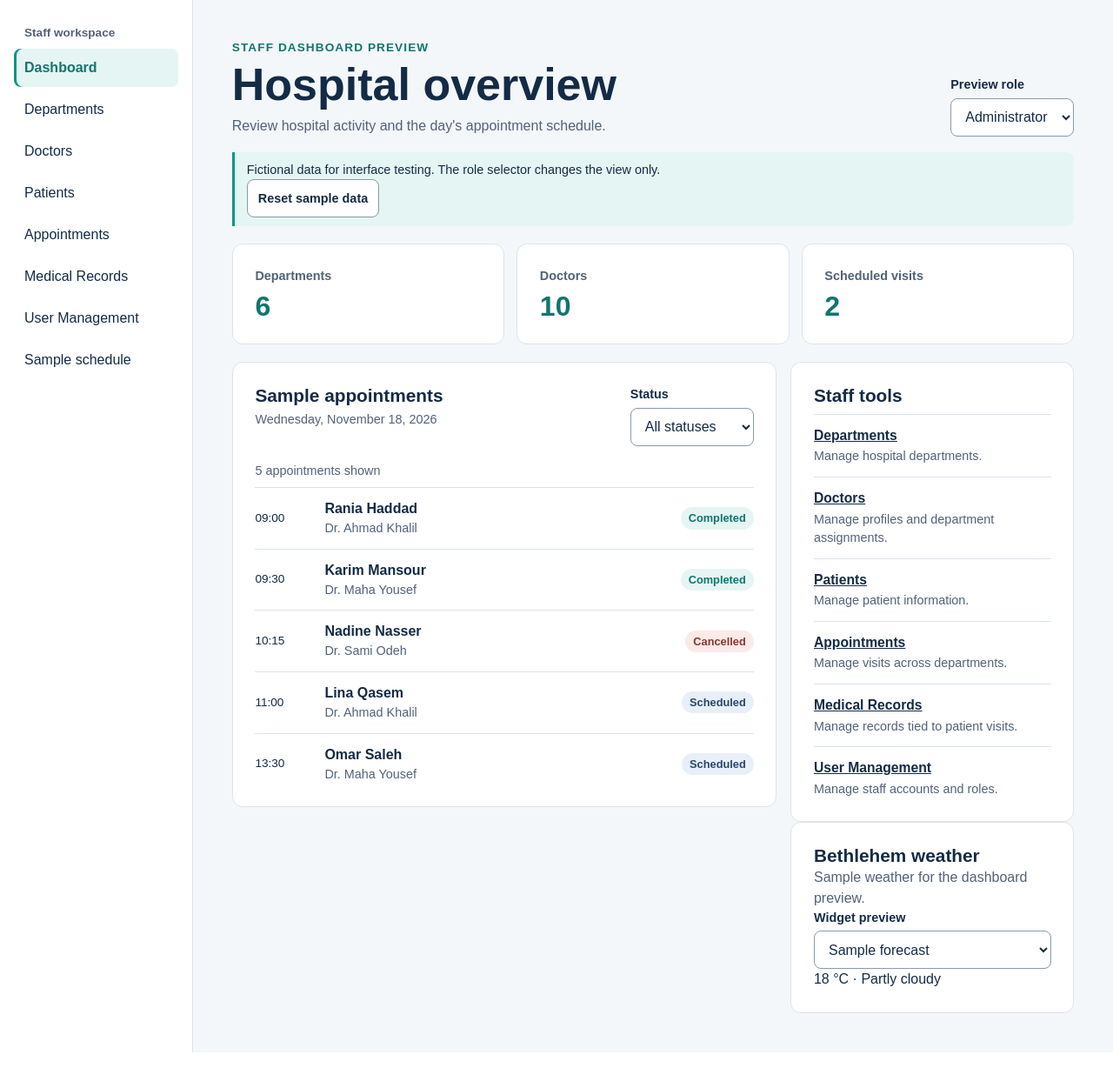
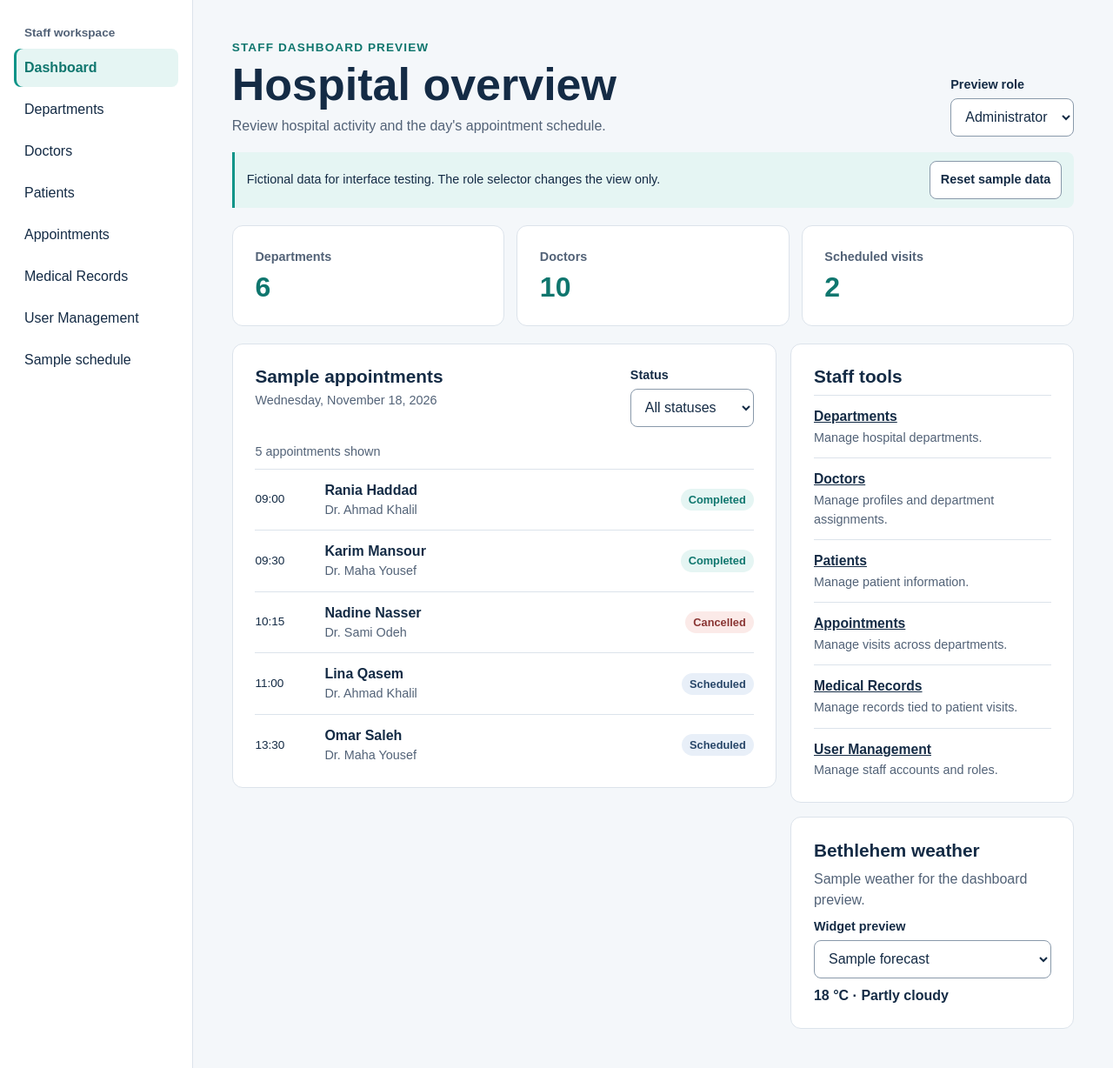
Before and after one commit to Ma7moud-A/carepoint-hospital-webProject, a PHP site: page /dashboard.html in a window 1280 px wide. Shown: the part 72-1300 px from the top of the page at 87% size. Run offline with PHP 8.4, Linux system fonts and the light colour scheme.

Commit message:
Include latest CarePoint frontend updates

```diff
--- a/frontend/assets/css/dashboard.css
+++ b/frontend/assets/css/dashboard.css
@@ -32,6 +32,20 @@
     background: var(--teal-light);
     font-size: 0.9rem;
 }
+
+.dashboard-preview-bar {
+    display: flex;
+    flex-wrap: wrap;
+    align-items: center;
+    justify-content: space-between;
+    gap: 8px 16px;
+}
+
+#dashboard-reset-feedback:not(:empty) { margin-top: 8px; }
+
+.dashboard-side { display: grid; gap: 16px; min-width: 0; }
+.weather-caption, .weather-field, #weather-status, #weather-retry { margin-top: 8px; }
+#weather-status { font-weight: bold; }
 
 .dashboard-metrics:not([hidden]) {
     display: grid;
--- a/frontend/assets/js/departments.js
+++ b/frontend/assets/js/departments.js
@@ -186,15 +186,17 @@ cancelDelete.addEventListener("click", () => deletion.close());
 
 function updateDepartmentRole() {
     updateStaffNavigation(departmentRole.value, "departments");
+    const allowed = departmentRole.value !== "doctor";
+    document.querySelector("#department-directory").hidden = !allowed;
+    document.querySelector("#department-unavailable").hidden = allowed;
     feedback.textContent = "";
     renderDepartments();
 }
 
-departmentRole.value = getStaffPreviewRole(["administrator", "receptionist"]);
+departmentRole.value = getStaffPreviewRole();
 departmentRole.addEventListener("change", updateDepartmentRole);
 updateDepartmentRole();
 document.querySelector("#department-role-field").hidden = false;
-document.querySelector("#department-directory").hidden = false;
 if (!staffStorageAvailable) {
     document.querySelector("#department-preview-note").textContent = "Fictional data. This browser keeps sample edits on this page only.";
 }
--- a/frontend/departments.html
+++ b/frontend/departments.html
@@ -47,6 +47,7 @@
                     <select id="department-role" aria-describedby="department-preview-note">
                         <option value="administrator">Administrator</option>
                         <option value="receptionist">Receptionist</option>
+                        <option value="doctor">Doctor</option>
                     </select>
                 </div>
             </div>
@@ -54,6 +55,10 @@
                 Fictional data. Sample edits are shared across staff pages in this tab.
             </p>
             <noscript><p class="department-preview-note">Enable JavaScript to browse the sample departments.</p></noscript>
+            <section class="staff-card" id="department-unavailable" hidden>
+                <h2>This page is unavailable for the selected role</h2>
+                <p>Choose another preview role or return to the dashboard.</p>
+            </section>
 
             <section id="department-directory" aria-labelledby="department-directory-title" hidden>
                 <div class="staff-card department-toolbar">
--- a/frontend/index.html
+++ b/frontend/index.html
@@ -66,6 +66,7 @@
 
             <p class="directory-status" id="directory-status"
                role="status" aria-atomic="true"></p>
+            <a class="directory-retry" id="directory-retry" href="index.html#our-doctors" hidden>Retry directory</a>
 
             <ul class="doctor-grid" id="doctor-grid">
                 <li class="doctor-card">
```
Also changed, not shown: frontend/assets/css/home.css (+11 -0 lines), frontend/assets/js/home.js (+18 -2 lines), README.md.
